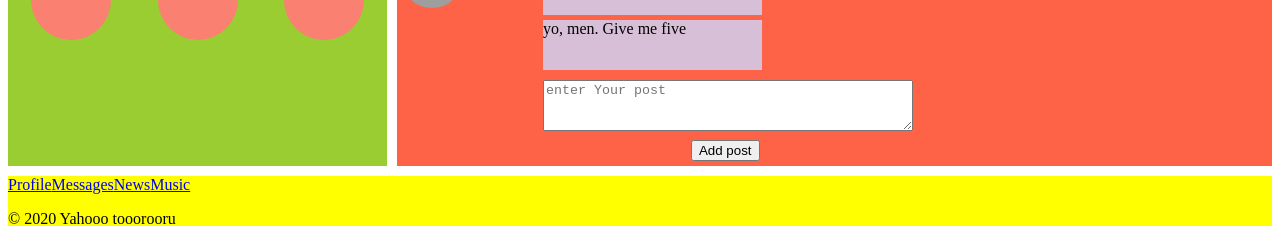
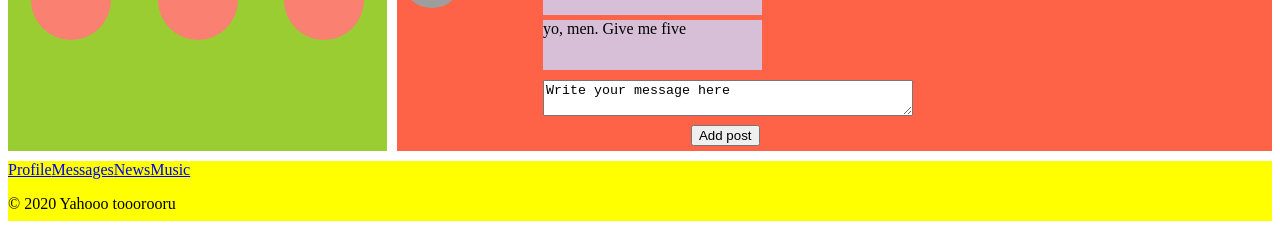
Before and after one commit to CrazyDog1811/SomeReposit, a React (Create React App) app: page /dialogs in a window 1280 px wide. Shown: the part 423-649 px from the top of the page. Built offline with nearby package versions, Linux system fonts and the light colour scheme; grey boxes are pictures that could not be loaded.

Commit message:
добавление рабочей формы в диалоги

```diff
--- a/src/App.js
+++ b/src/App.js
@@ -6,7 +6,7 @@ import Sidebar from './components/Sidebar/Sidebar';
 import Profile from './components/Profile/Profile';
 import Footer from './components/Footer/Footer';
 import Dialogs from './components/Dialogs/Dialogs';
-import { Route, BrowserRouter } from 'react-router-dom';
+import { Route } from 'react-router-dom';
 import News from './components/News/News';
 import Music from './components/Music/Music';
 import Settings from './components/Settings/Settings';
@@ -18,8 +18,10 @@ const App = (props) => {
         <Header />
         <Sidebar />
         <div className="app-wrapper-content">
-          <Route path='/profile' render={ () => <Profile profilePage={props.State.profilePage} addPost={props.addPost} updateNewPostText={props.updateNewPostText}/>} />
-          <Route path='/dialogs' render={ () => <Dialogs state={props.State.dialogsPage}/>} />
+          <Route path='/profile' render={ () => <Profile profilePage={props.State.profilePage}
+           addPost={props.addPost} updateNewPostText={props.updateNewPostText}/>} />
+          <Route path='/dialogs' render={ () => <Dialogs state={props.State.dialogsPage}
+          addMessage={props.addMessage} updateNewMessageText={props.updateNewMessageText}/>} />
           <Route path='/news' render={ () => <News />} />
           <Route path='/music' render={ () => <Music />} />
           <Route path='/settings' render={ () => <Settings />} />
--- a/src/Render.js
+++ b/src/Render.js
@@ -1,9 +1,9 @@
 import React from 'react';
 import ReactDOM from 'react-dom';
 import App from './App';
-import {addPost, updateNewPostText} from './State/State';
+import {addPost, updateNewPostText, updateNewMessageText, addMessage} from './State/State';
 import { BrowserRouter } from 'react-router-dom';
 
 export let rerenderEntireTree = (State) => {
-ReactDOM.render(<BrowserRouter><App State={State} addPost={addPost} updateNewPostText={updateNewPostText}/></BrowserRouter>, document.getElementById('root'));
+ReactDOM.render(<BrowserRouter><App State={State} addPost={addPost} addMessage={addMessage} updateNewPostText={updateNewPostText} updateNewMessageText={updateNewMessageText}/></BrowserRouter>, document.getElementById('root'));
 };
--- a/src/State/State.js
+++ b/src/State/State.js
@@ -20,17 +20,19 @@ let State = {
             { id: 4, name: "Eger22" },
             { id: 5, name: "Lenochka" }
         ],
+
         messagesData: [
             { id: 1, message: "Hi,I wonna meet you" },
             { id: 2, message: "Hwo are you" },
             { id: 3, message: "My older brather stood a programmer" },
             { id: 4, message: "nothing understand" },
             { id: 5, message: "yo, men. Give me five" }
-        ]
+        ],
+        newMessageText: "Write your message here"
     },
     sidebar: {},
 };
-window.State = State;
+
 export let addPost = () => {
     let newPost = {
         id: 6,
@@ -46,4 +48,19 @@ State.profilePage.newPostText = newText;
 rerenderEntireTree(State);
 };
 
+export let addMessage = () => {
+    let newMessage = {
+        id: 6,
+        message: State.dialogsPage.newMessageText
+    };
+    State.dialogsPage.messagesData.push(newMessage);
+    State.dialogsPage.newMessageText = "";
+    rerenderEntireTree(State);
+};
+
+export let updateNewMessageText = (newText) => {
+    State.dialogsPage.newMessageText = newText;
+    rerenderEntireTree(State);
+    };
+
 export default State;
--- a/src/components/Dialogs/DialogForm/DialogForm.jsx
+++ b/src/components/Dialogs/DialogForm/DialogForm.jsx
@@ -1,17 +1,20 @@
 import React from 'react';
 import classes from './DialogForm.module.css';
 
-let DialogForm = (props) => {
-    let newPostElement = React.createRef();
-    let addPost = () => {
-        let text = newPostElement.current.value;
-        alert(text);
-    }
+const DialogForm = (props) => {
+    let newMessageElement = React.createRef();
+    let addMessage = () => {
+        props.addMessage();
+    };
+    let onMessageChange = () => {
+        let text = newMessageElement.current.value;
+        props.updateNewMessageText(text);
+    };
         return (
-                <form action="">
-                <textarea ref={newPostElement} rows="3" placeholder="enter Your post"></textarea>
-                <button onClick={addPost}>Add post</button>
-                </form>
+                <div className={classes.form}>
+                <textarea onChange={onMessageChange} ref={newMessageElement} placeholder="enter Your post" value={props.newMessageText}></textarea>
+                <button onClick={addMessage}>Add post</button>
+                </div>
     )
 };
 
--- a/src/components/Dialogs/DialogForm/DialogForm.module.css
+++ b/src/components/Dialogs/DialogForm/DialogForm.module.css
@@ -1,4 +1,4 @@
-form {
+.form {
     width: 50%;
 }
 textarea {
--- a/src/components/Dialogs/Dialogs.jsx
+++ b/src/components/Dialogs/Dialogs.jsx
@@ -15,7 +15,7 @@ const Dialogs = (props) => {
             </div>
             <div className={classes.messages}>
                 {messagesElements}
-               <DialogForm />
+               <DialogForm updateNewMessageText={props.updateNewMessageText} addMessage={props.addMessage} newMessageText={props.state.newMessageText}/>
             </div>
         </div>
     )
```
